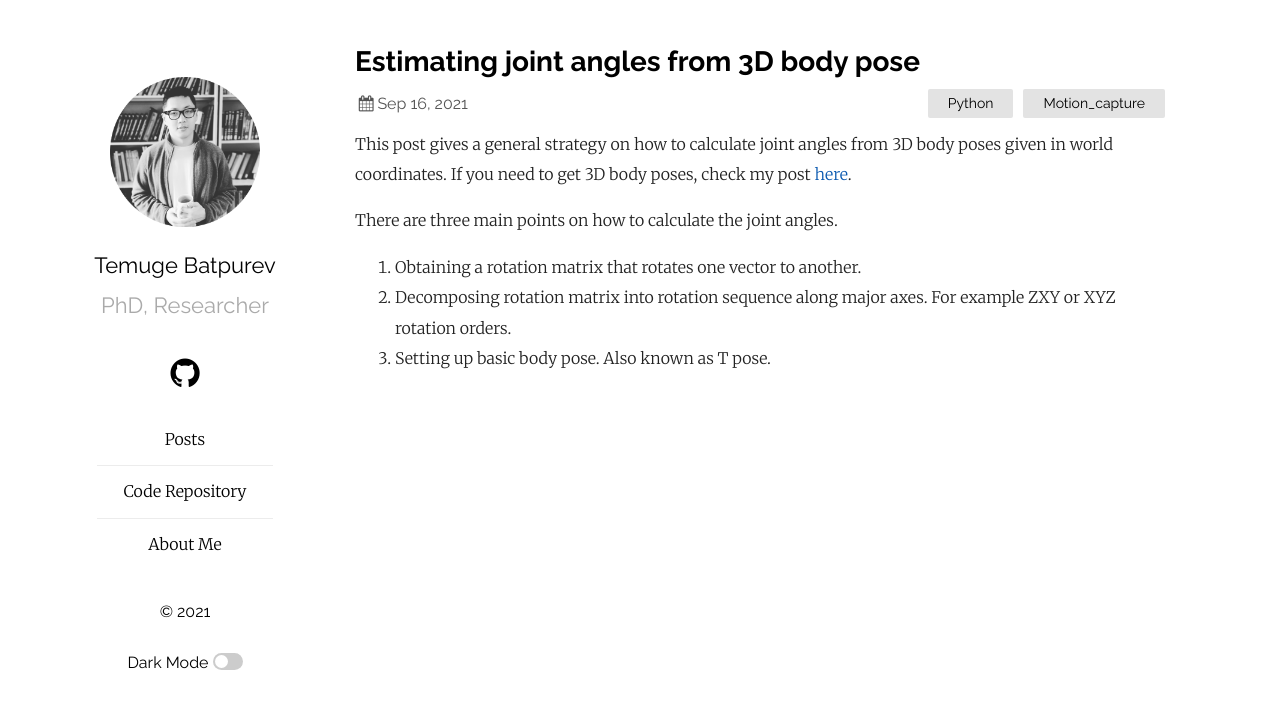
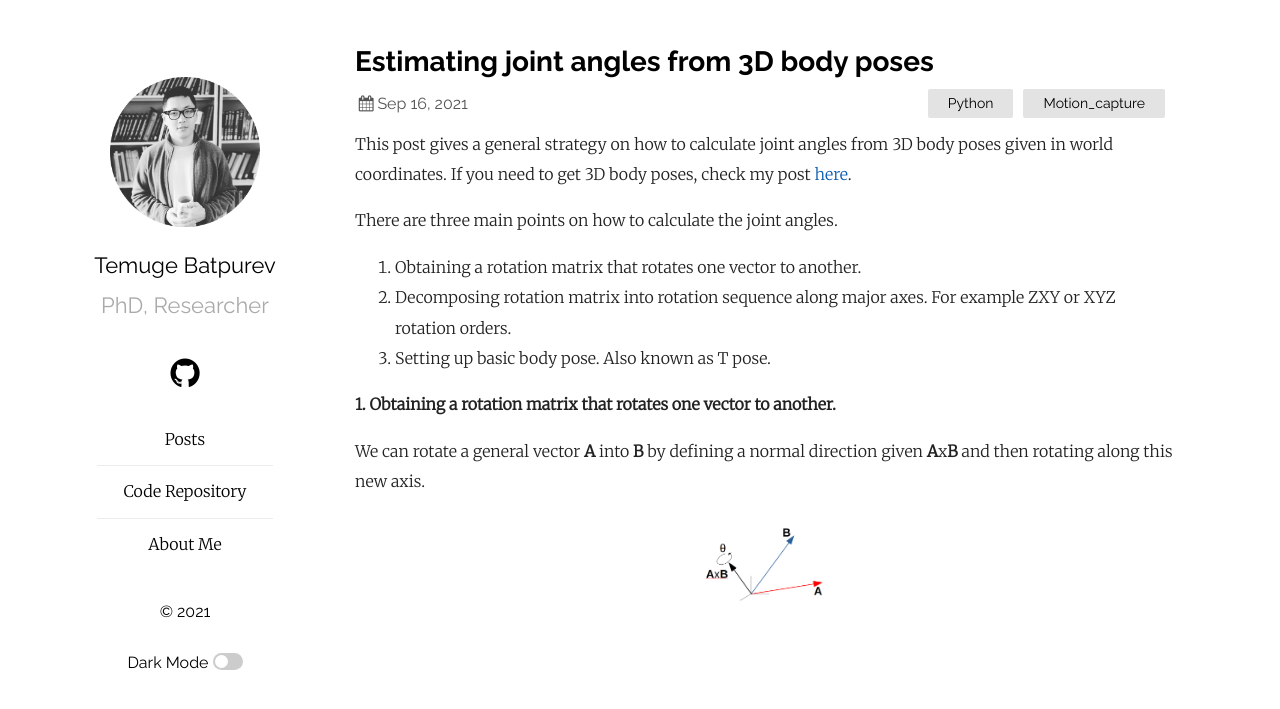
Before and after one commit to TemugeB/temugeb.github.io, a Jekyll site: the page built from _posts/2021-09-16-joint_rotations.md, in a window 1280 px wide. Shown: the top 709 px of the page. Built offline with Jekyll 4.4.1, drawn with Linux system fonts in a browser that asks for light colours.

Commit message:
Update 2021-09-16-joint_rotations.md

```diff
--- a/_posts/2021-09-16-joint_rotations.md
+++ b/_posts/2021-09-16-joint_rotations.md
@@ -1,6 +1,6 @@
 ---
 layout: post
-title:  "Estimating joint angles from 3D body pose"
+title:  "Estimating joint angles from 3D body poses"
 date:   2021-09-16 10:00:00 +0000
 categories: Python Motion_capture
 ---
@@ -11,3 +11,11 @@ There are three main points on how to calculate the joint angles.
 1. Obtaining a rotation matrix that rotates one vector to another.
 2. Decomposing rotation matrix into rotation sequence along major axes. For example ZXY or XYZ rotation orders.
 3. Setting up basic body pose. Also known as T pose.
+
+**1. Obtaining a rotation matrix that rotates one vector to another.**
+
+We can rotate a general vector **A** into **B** by defining a normal direction given **A**x**B** and then rotating along this new axis.
+
+<p align="center">
+  <img src="https://github.com/TemugeB/temugeb.github.io/blob/main/_posts/images/rots.png?raw=true" height = 100>
+</p>
```
